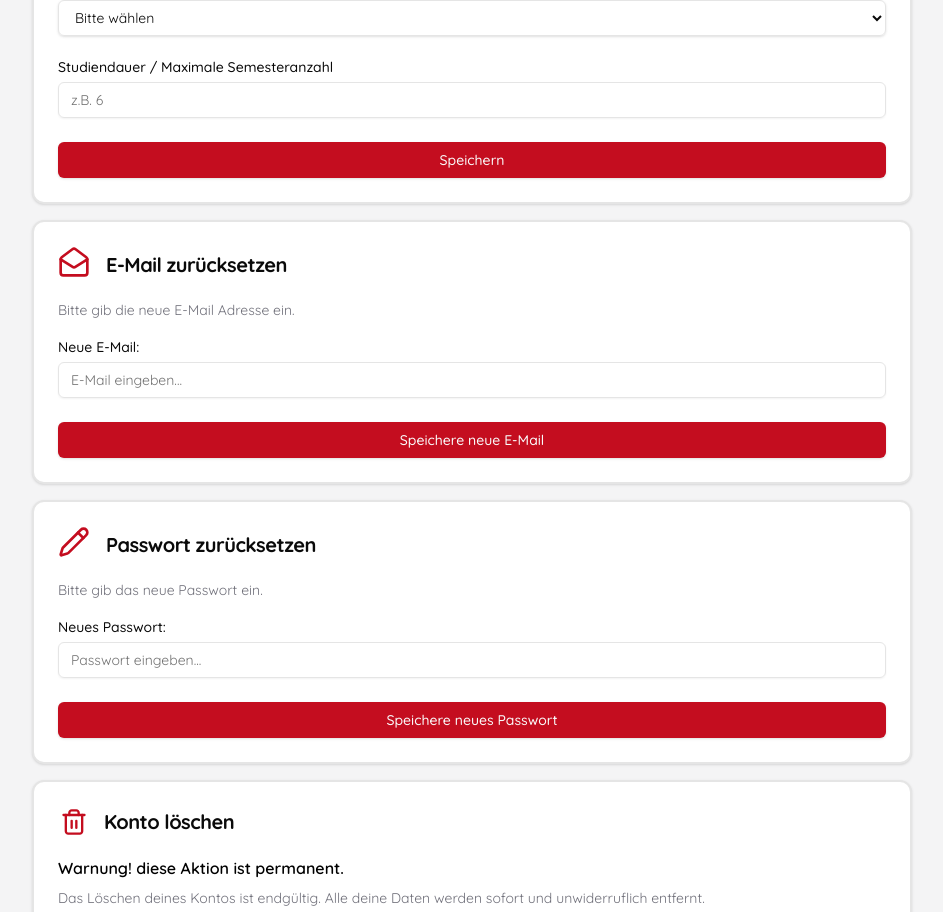
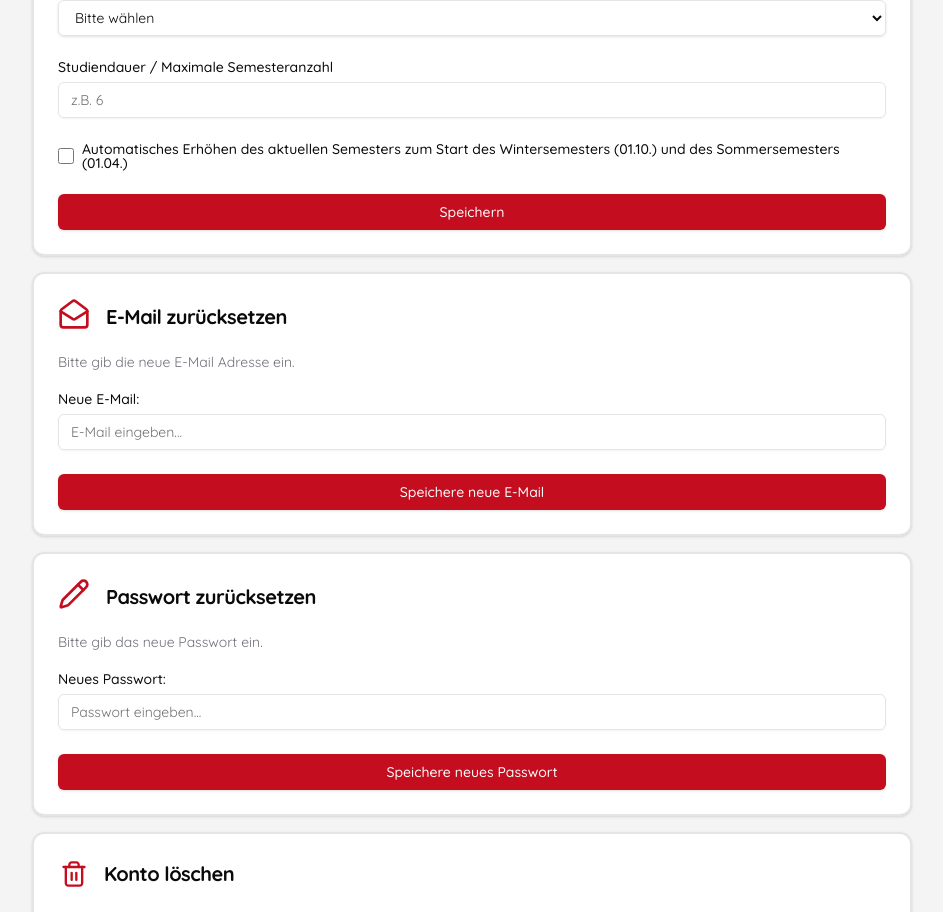
Before and after one commit to TuBerlin-Projekt-Medienerstellung/StudiKompass, a Next.js app: page /protected/settings in a window 1280 px wide. Shown: the part 870-1782 px from the top of the page, without its empty margins (312-1255 px from the left). Built offline with nearby package versions, Linux system fonts and the light colour scheme; no server answers.

Commit message:
feat(settings): Checkbox für Auto-Semester-Update in Semester-Settings (Opt-in)

```diff
--- a/app/protected/planner/actions.ts
+++ b/app/protected/planner/actions.ts
@@ -604,7 +604,7 @@ export async function pruefeSemesterUpdate() {
     // Profil laden
     const { data: profil, error } = await supabase
         .from("profiles")
-        .select("current_semester, max_semester, current_turnus, last_semester_update")
+        .select("current_semester, max_semester, current_turnus, last_semester_update, auto_semester_update_enabled")
         .eq("id", user.id)
         .single();
 
@@ -614,6 +614,15 @@ export async function pruefeSemesterUpdate() {
 
     // NULL-Fall: erstes Mal → Merker auf heute setzen, nicht hochzählen
     if (!profil.last_semester_update) {
+        await supabase
+            .from("profiles")
+            .update({ last_semester_update: heute.toISOString().split("T")[0] })
+            .eq("id", user.id);
+        return;
+    }
+
+    // Automatik-Prüfung (Variante A: bei "aus" Merker aktuell halten, kein Nachholen)
+    if (profil.auto_semester_update_enabled !== true) {
         await supabase
             .from("profiles")
             .update({ last_semester_update: heute.toISOString().split("T")[0] })
--- a/components/update-semester-form.tsx
+++ b/components/update-semester-form.tsx
@@ -29,6 +29,7 @@ export function UpdateSemesterForm({
     const [turnus, setTurnus] = useState<string>("");
     const [originalCurrent, setOriginalCurrent] = useState<number | null>(null);
     const [originalTurnus, setOriginalTurnus] = useState<string | null>(null);
+    const [autoUpdate, setAutoUpdate] = useState<boolean>(false);
 
     useEffect(() => {
         async function ladeSemester() {
@@ -39,7 +40,7 @@ export function UpdateSemesterForm({
 
                 const { data, error } = await supabase
                     .from("profiles")
-                    .select("current_semester, max_semester, current_turnus")
+                    .select("current_semester, max_semester, current_turnus, auto_semester_update_enabled")
                     .eq("id", user.id)
                     .single();
 
@@ -52,6 +53,7 @@ export function UpdateSemesterForm({
                 // Anker für die Turnus-Automatik merken
                 setOriginalCurrent(data?.current_semester ?? null);
                 setOriginalTurnus(data?.current_turnus ?? null);
+                setAutoUpdate(data?.auto_semester_update_enabled ?? false);
             } catch (e) {
                 console.error("Fehler beim Laden der Semesterdaten:", e);
             } finally {
@@ -132,6 +134,7 @@ export function UpdateSemesterForm({
                     current_semester: Number(currentSemester),
                     max_semester: max,
                     current_turnus: turnus,
+                    auto_semester_update_enabled: autoUpdate,
                 })
                 .eq("id", user.id);
 
@@ -226,6 +229,18 @@ export function UpdateSemesterForm({
                                         onChange={(e) => setMaxSemester(e.target.value)}
                                     />
                                 </div>
+                                <div className="flex items-center gap-2">
+                                    <input
+                                        type="checkbox"
+                                        id="autoUpdate"
+                                        checked={autoUpdate}
+                                        onChange={(e) => setAutoUpdate(e.target.checked)}
+                                        className="h-4 w-4"
+                                    />
+                                    <Label htmlFor="autoUpdate">
+                                        Automatisches Erhöhen des aktuellen Semesters zum Start des Wintersemesters (01.10.) und des Sommersemesters (01.04.)
+                                    </Label>
+                                </div>
                                 {error && <p className="text-sm text-flag-red">{error}</p>}
                                 {isSuccess && (
                                     <p className="text-sm text-mint-leaf">
```
